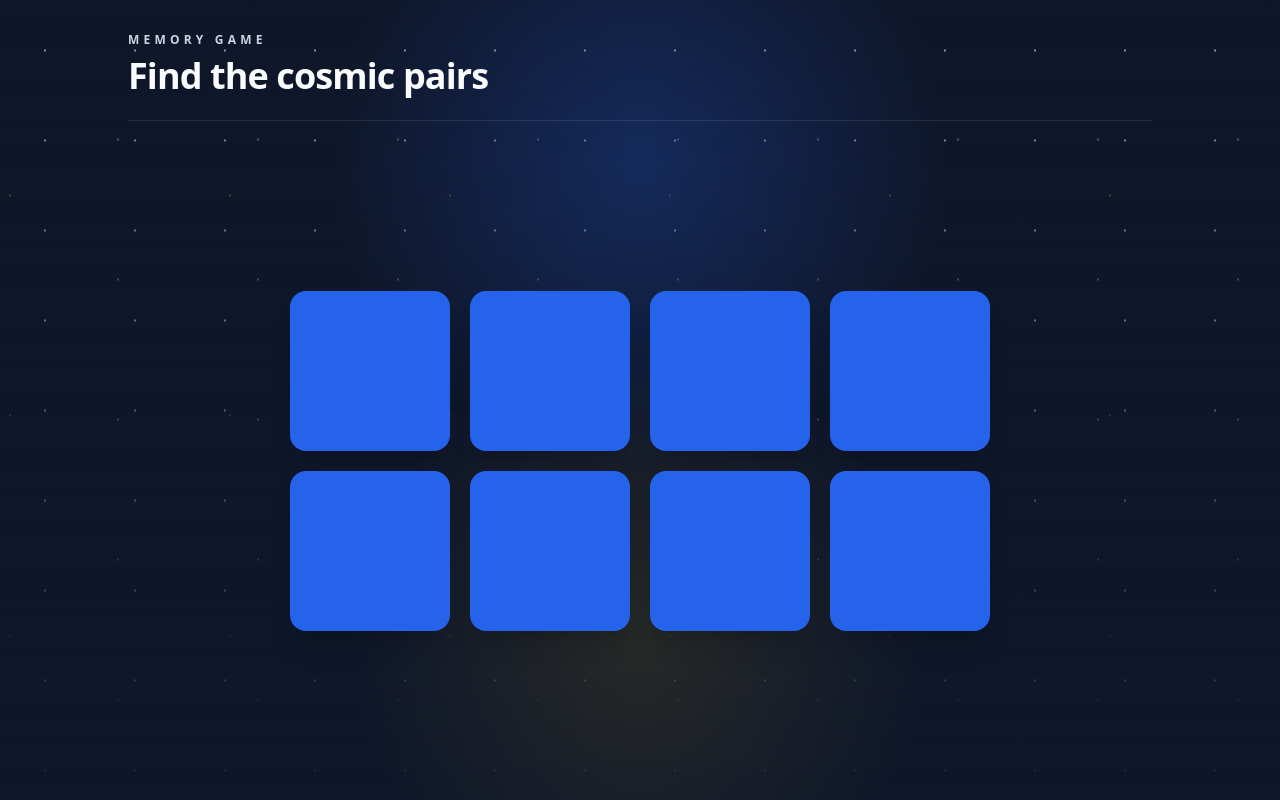
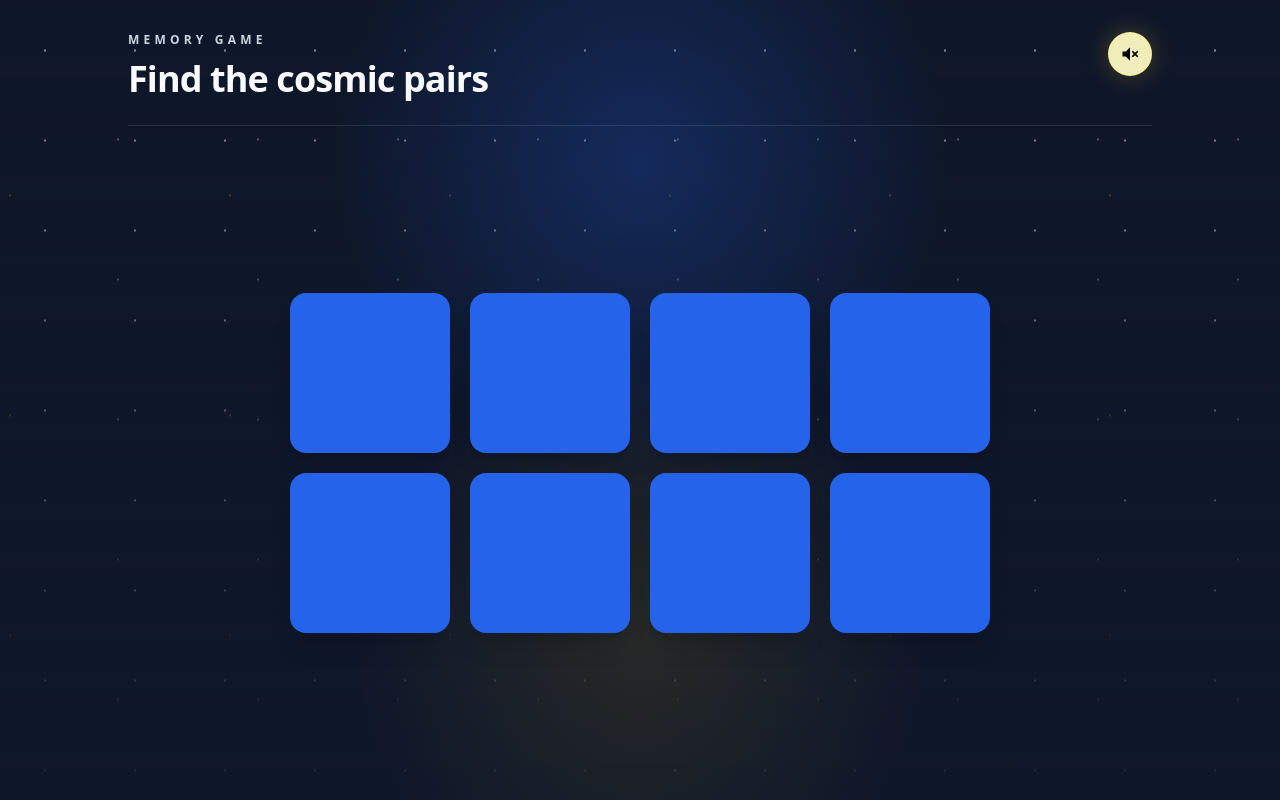
Before and after one commit to AlanRB08/memo-game-challenge, a React (Vite) app: page / in a window 1280 px wide. Both pictures are taken after a click on the button "START". Built offline with nearby package versions, Linux system fonts and the light colour scheme.

Commit message:
feat: add background music toggle

```diff
--- a/src/components/GameScreen.tsx
+++ b/src/components/GameScreen.tsx
@@ -1,3 +1,5 @@
+import { SoundToggle } from "./SoundToggle";
+
 export function GameScreen() {
   return (
     <main className="relative h-screen overflow-hidden bg-background px-5 py-6 text-text-primary sm:px-6 sm:py-8">
@@ -6,13 +8,19 @@ export function GameScreen() {
 
       <section className="relative z-10 mx-auto flex h-full w-full max-w-5xl flex-col">
         <header className="mb-5 shrink-0 border-b border-white/10 pb-5 sm:mb-8 sm:pb-6">
-          <p className="text-xs font-bold uppercase tracking-[0.35em] text-text-secondary">
-            Memory Game
-          </p>
+          <div className="flex items-start justify-between gap-4">
+            <div className="min-w-0 flex-1">
+              <p className="text-xs font-bold uppercase tracking-[0.28em] text-text-secondary sm:tracking-[0.35em]">
+                Memory Game
+              </p>
 
-          <h1 className="mt-2 text-3xl font-black tracking-tight sm:text-4xl">
-            Find the cosmic pairs
-          </h1>
+              <h1 className="mt-2 max-w-[13rem] text-2xl font-black leading-tight tracking-tight sm:max-w-none sm:text-4xl">
+                Find the cosmic pairs
+              </h1>
+            </div>
+
+            <SoundToggle />
+          </div>
         </header>
 
         <section className="flex min-h-0 flex-1 items-center justify-center">
--- /dev/null
+++ b/src/components/SoundToggle.tsx
@@ -0,0 +1,58 @@
+import { useEffect, useRef, useState } from "react";
+
+import soundOnIcon from "../assets/sound--on.svg";
+import soundOffIcon from "../assets/sound--off.svg";
+import backgroundMusic from "../assets/background.mp3";
+
+export function SoundToggle() {
+  const audioRef = useRef<HTMLAudioElement | null>(null);
+  const [isMuted, setIsMuted] = useState(true);
+
+  useEffect(() => {
+    audioRef.current = new Audio(backgroundMusic);
+    audioRef.current.loop = true;
+    audioRef.current.volume = 0.35;
+
+    return () => {
+      audioRef.current?.pause();
+      audioRef.current = null;
+    };
+  }, []);
+
+  const handleToggleSound = async () => {
+    const audio = audioRef.current;
+
+    if (!audio) return;
+
+    if (isMuted) {
+      try {
+        await audio.play();
+        setIsMuted(false);
+      } catch (error) {
+        console.error("Audio playback failed:", error);
+      }
+
+      return;
+    }
+
+    audio.pause();
+    setIsMuted(true);
+  };
+
+  return (
+    <button
+      type="button"
+      onClick={handleToggleSound}
+      aria-label={isMuted ? "Unmute background music" : "Mute background music"}
+      aria-pressed={!isMuted}
+      className="flex cursor-pointer h-10 w-10 shrink-0 items-center justify-center rounded-full border border-yellow-200/60 bg-yellow-100/95 shadow-[0_0_24px_rgba(250,204,21,0.25)] backdrop-blur-md transition duration-200 hover:scale-105 hover:bg-yellow-50 focus:outline-none focus:ring-2 focus:ring-yellow-300 focus:ring-offset-2 focus:ring-offset-background sm:h-11 sm:w-11"
+    >
+      <img
+        src={isMuted ? soundOffIcon : soundOnIcon}
+        alt=""
+        aria-hidden="true"
+        className="h-4 w-4 sm:h-5 sm:w-5"
+      />
+    </button>
+  );
+}
```
